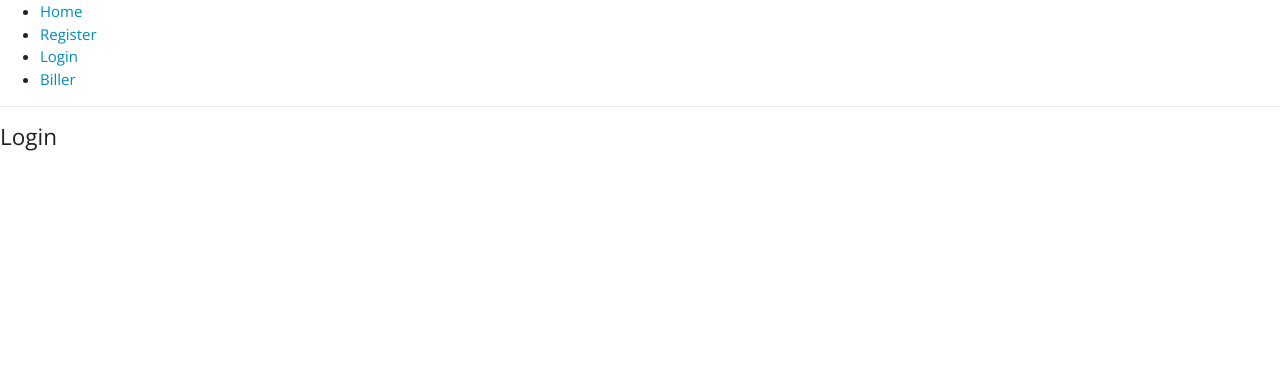
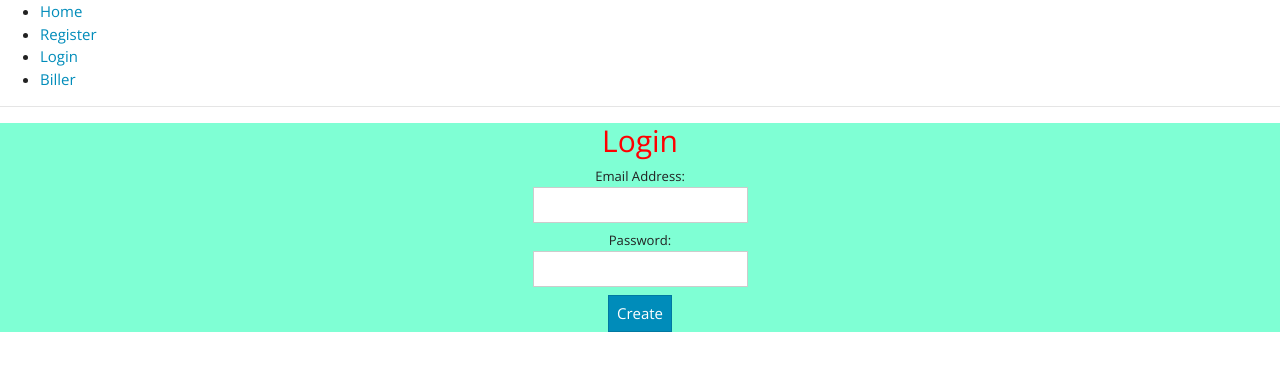
Before and after one commit to Woz-U-Group-Projects/team-stark-v2, a React (Create React App) app in the folder client-react/: page /Login in a window 1280 px wide. Shown: the top 370 px of the page. Built offline with nearby package versions, Linux system fonts and the light colour scheme.

Commit message:
Working code, biller and user both post functions work

```diff
--- a/client-react/src/pages/Biller.js
+++ b/client-react/src/pages/Biller.js
@@ -2,7 +2,6 @@ import React from 'react';
 import axios from "axios";
 import '../index.css';
 import '../task.min.css';
-import Header from '../components/Header';
 
 class Biller extends React.Component{
   constructor(props) {
@@ -26,6 +25,7 @@ class Biller extends React.Component{
     // Express uses port 3001 (react uses 3000)
     //let url = "http://localhost:3001/tasks";
     axios.get(url).then(response => this.setState({ Biller: response.data }));
+
   //  this.testAll();
   };
 
@@ -43,6 +43,27 @@ class Biller extends React.Component{
     });
   };
 
+  deleteBiller = () => {
+    console.log("In deleteBiller");
+    this.testAll();
+    let url = "http://localhost:8080/billers/{id}";
+    axios.delete(url, {
+      accountnumber: this.accountnumber.current.value,
+      amount: this.amount.current.value,
+      billername: this.billername.current.value,
+      date: this.date.current.value,
+      paymentType: this.paymentType.current.value } ).then(_response => {
+
+
+      this.getData();
+      // this.accountnumber.current.value = "";
+      // this.amount.current.value = "";
+      // this.billername.current.value = "";
+      // this.date.current.value = "";
+      // this.paymentType.current.value = "";
+    });
+  };
+
   emptyInput(){
       this.accountnumber.current.value = "";
       this.amount.current.value = "";
@@ -51,34 +72,34 @@ class Biller extends React.Component{
       this.paymentType.current.value = "";
   };
 
-//   testAll(){
-//     console.log("In testAll");
-//     if(this.accountnumber.current.value !== ""){
-//       console.log("accountnumber: " + this.accountnumber.current.value);}
-//     else{
-//       console.log("accountnumber is NULL");
-//     }
-//     if(this.amount.current.value !== ""){
-//         console.log("amount: " + this.amount.current.value);}
-//     else{
-//         console.log("amount is NULL");
-//     }
-//     if(this.billername.current.value !== ""){
-//       console.log("billername: " + this.billername.current.value);}
-//     else{
-//       console.log("billername is null");
-//     }
-//     if(this.date.current.value !== ""){
-//         console.log("date:" + this.date.current.value);}
-//     else{
-//       console.log("date is null");
-//     }
-//     if(this.paymentType.current.value !== ""){
-//       console.log("paymentType:" + this.paymentType.current.value);}
-//     else{
-//       console.log("paymentType is null");
-//     }
-// };
+  testAll(){
+    console.log("In testAll");
+    if(this.accountnumber.current.value !== ""){
+      console.log("accountnumber: " + this.accountnumber.current.value);}
+    else{
+      console.log("accountnumber is NULL");
+    }
+    if(this.amount.current.value !== ""){
+        console.log("amount: " + this.amount.current.value);}
+    else{
+        console.log("amount is NULL");
+    }
+    if(this.billername.current.value !== ""){
+      console.log("billername: " + this.billername.current.value);}
+    else{
+      console.log("billername is null");
+    }
+    if(this.date.current.value !== ""){
+        console.log("date:" + this.date.current.value);}
+    else{
+      console.log("date is null");
+    }
+    if(this.paymentType.current.value !== ""){
+      console.log("paymentType:" + this.paymentType.current.value);}
+    else{
+      console.log("paymentType is null");
+    }
+};
 
   render() {
     return (
@@ -109,6 +130,11 @@ class Biller extends React.Component{
         <br></br>
         <button type="button" className="btn btn-primary" onClick={this.addBiller}>Create</button>
         <br></br>
+        <label> Delete Biller :
+          <input className="form-control" ref={this.paymentType} type="text" />
+        </label>
+        <br></br>
+        <button type="button" className="btn btn-danger" onClick={this.deleteBiller}>Delete</button>
       </div>
     </div>
     );
--- a/client-react/src/pages/Home.js
+++ b/client-react/src/pages/Home.js
@@ -1,6 +1,7 @@
 import React from 'react';
+import '../index.css';
+import '../task.min.css';
 
-import Header from '../components/Header';
 
 
 const Home = () => (
--- a/client-react/src/pages/Login.js
+++ b/client-react/src/pages/Login.js
@@ -1,14 +1,52 @@
 import React from 'react';
-import Header from '../components/Header';
+import axios from "axios";
+import '../index.css';
+import '../task.min.css';
 
 
-// const Login = () => <Header title="Login" />;
+class Login extends React.Component {
+  constructor(props){
+    super(props);
+    this.state={ User: [] };
+    this.email = React.createRef();
+    this.password = React.createRef();
+    }
+
+  getData = () => {
+    console.log("In getData");
+    // Java Spring Boot uses port 8080
+    let url = "http://localhost:8080/users";
+    // C# dotnetcore uses port 5000
+    //let url = "http://localhost:5000/projects";
+    // Express uses port 3001 (react uses 3000)
+    //let url = "http://localhost:3001/tasks";
+    axios.get(url).then(response => this.setState({ User: response.data }));
+
+  };
 
 
-const Login = () => (
-  <div>
-    <h4>Login</h4>
-  </div>
-);
+  render() {
 
-  export default Login;
+    return (
+      <div>
+
+      <div id="inputs">
+        <h2>Login</h2>
+        <label> Email Address:
+        <input className="form-control" ref={this.email} type="text" />
+        </label>
+        <br></br>
+        <label> Password:
+        <input className="form-control" ref={this.password} type="password" />
+        </label>
+        <br></br>
+        <button type="button" className="btn btn-primary" onClick={this.getData}>Create</button>
+
+      </div>
+      </div>
+    );
+
+  };
+}
+
+export default Login;
--- a/client-react/src/pages/User.js
+++ b/client-react/src/pages/User.js
@@ -43,10 +43,7 @@ class User extends React.Component{
     });
 
   };
-  // btnClick() {
-  //   window.open("/Login");
 
-  // }
 
   render() {
 
```
Also changed, not shown: 1 other file (tests, documents, lock files or other folders).
